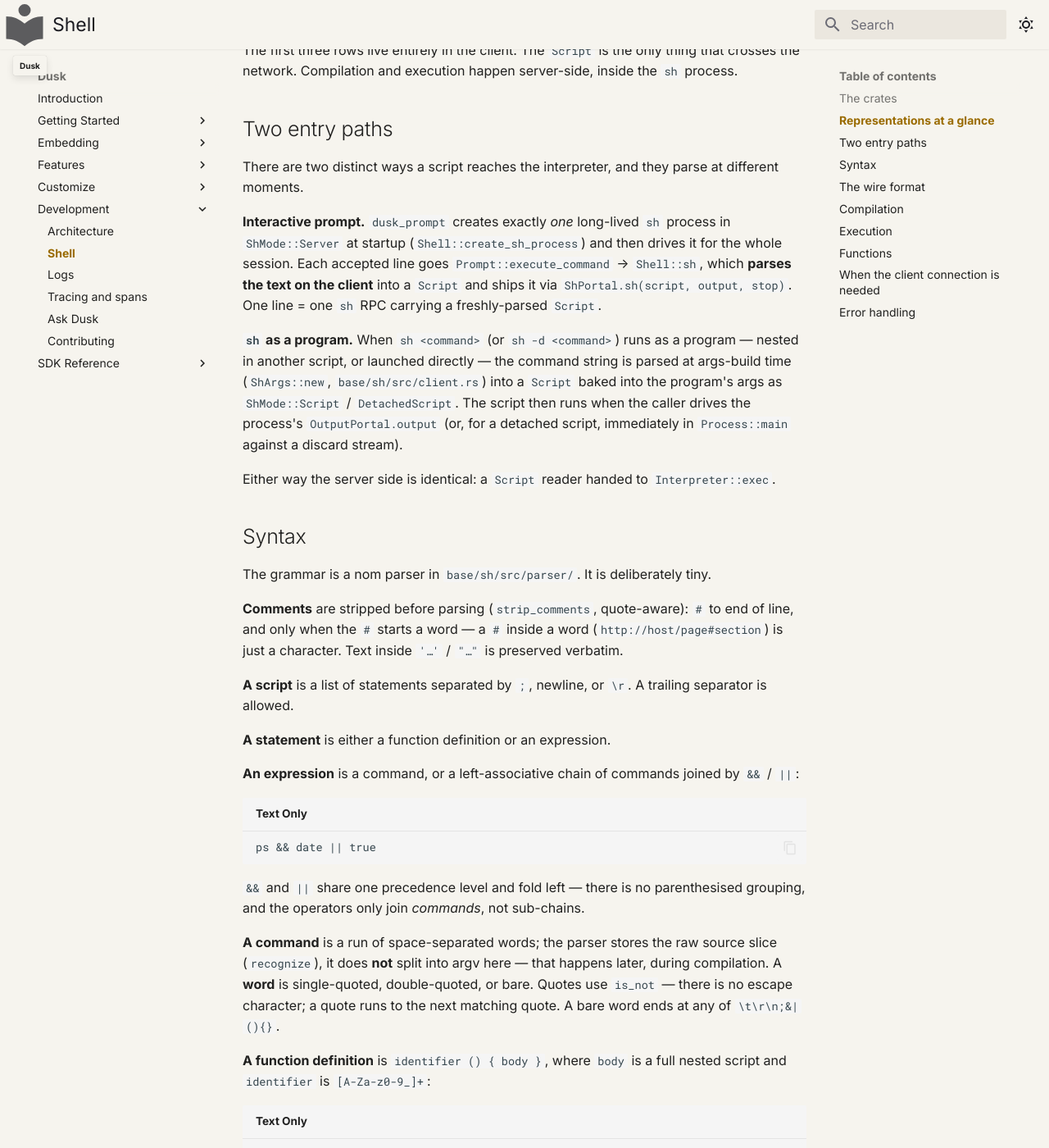
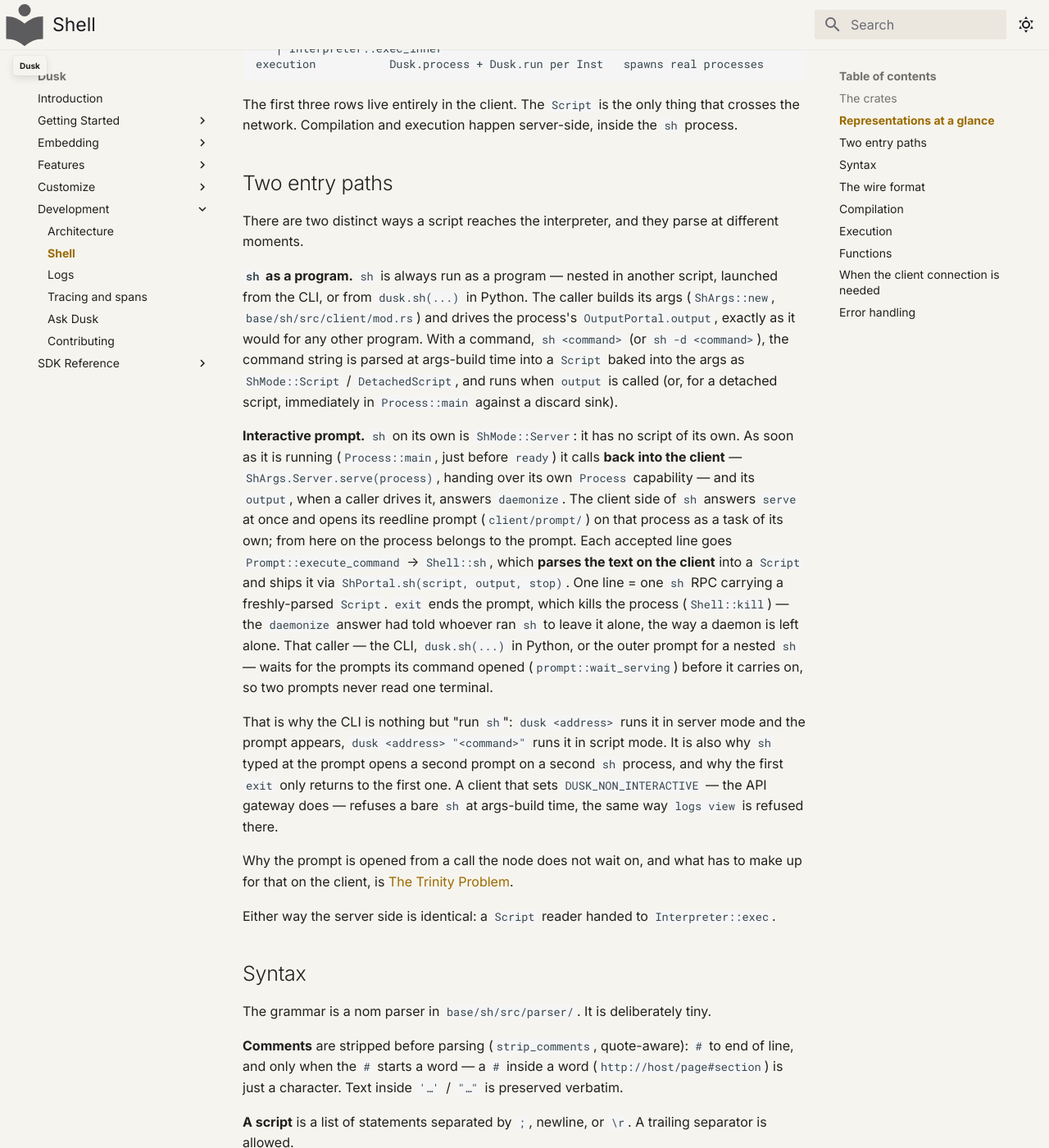
Before and after one commit to tomerze/dusk, an MkDocs documentation site: the page built from docs/docs/development/shell.md, in a window 1280 px wide and 1400 px high, scrolled down 1045 px. Shown: the whole window at 82% size. Built offline with MkDocs 1.6.1 and Material for MkDocs 9.7.7, drawn with Linux system fonts in a browser that asks for light colours; comment, search, counter and statistics services are not loaded; some of the changed text lies outside the part shown.

Commit message:
Describe how the prompt opens in the shell docs
"Two entry paths" said the prompt creates one long-lived `sh` at startup
and drives it for the session, and that `sh` as a program is the other,
separate case. That is now one path: `sh` is always run as a program,
and the prompt is what a server-mode one asks for.

Rewritten around that, with what it buys — the CLI being nothing but
"run `sh`", `sh` at the prompt opening a second prompt on a second
process, the first `exit` returning to the first — and the refusal under
`DUSK_NON_INTERACTIVE`.

````diff
--- a/docs/docs/development/shell.md
+++ b/docs/docs/development/shell.md
@@ -11,14 +11,15 @@ travel back.
 
 | Crate | Side | Role |
 |-------|------|------|
-| `dusk_prompt` | client (`std`) | reedline UI, builtins, draws output |
-| `dusk_shell` | client (`std`) | `Shell` — drives one long-lived `sh` process; `Connection` — the TCP/RPC link |
-| `base/sh` | both | the `sh` program. `parser/` + `client.rs` are client-side; `interpreter/` is server-side; `capnp/sh.capnp` is the wire contract |
+| `base/sh` | both | the `sh` program. `parser/` and `client/` are client-side; `interpreter/` is server-side; `capnp/sh.capnp` is the wire contract |
+| `base/sh/src/client/prompt/` | client (`std`) | reedline UI, builtins, draws output |
+| `base/sh/src/client/shell/` | client (`std`) | `Shell` — owns and drives a server-mode `sh` process; the ctrl+c stop scopes |
+| `dusk_connection` | client (`std`) | `Connection` — the TCP/RPC link |
 
 ## Representations at a glance
 
 ```
-raw text            "ps && date  # comment"           reedline buffer (dusk_prompt)
+raw text            "ps && date  # comment"           reedline buffer (client/prompt)
    │ strip_comments
 stripped text       "ps && date  "                    quote-aware comment removal
    │ nom (parser/tokenize.rs)
@@ -43,20 +44,41 @@ the `sh` process.
 There are two distinct ways a script reaches the interpreter, and they parse at
 different moments.
 
-**Interactive prompt.** `dusk_prompt` creates exactly *one* long-lived `sh`
-process in `ShMode::Server` at startup (`Shell::create_sh_process`) and then
-drives it for the whole session. Each accepted line goes
-`Prompt::execute_command` → `Shell::sh`, which **parses the text on the client**
-into a `Script` and ships it via `ShPortal.sh(script, output, stop)`. One line =
-one `sh` RPC carrying a freshly-parsed `Script`.
+**`sh` as a program.** `sh` is always run as a program — nested in another
+script, launched from the CLI, or from `dusk.sh(...)` in Python. The caller
+builds its args (`ShArgs::new`, `base/sh/src/client/mod.rs`) and drives the
+process's `OutputPortal.output`, exactly as it would for any other program. With
+a command, `sh <command>` (or `sh -d <command>`), the command string is parsed at
+args-build time into a `Script` baked into the args as `ShMode::Script` /
+`DetachedScript`, and runs when `output` is called (or, for a detached script,
+immediately in `Process::main` against a discard sink).
 
-**`sh` as a program.** When `sh <command>` (or `sh -d <command>`) runs as a
-program — nested in another script, or launched directly — the command string is
-parsed at args-build time (`ShArgs::new`, `base/sh/src/client.rs`) into a
-`Script` baked into the program's args as `ShMode::Script` / `DetachedScript`.
-The script then runs when the caller drives the process's `OutputPortal.output`
-(or, for a detached script, immediately in `Process::main` against a discard
-stream).
+**Interactive prompt.** `sh` on its own is `ShMode::Server`: it has no script of
+its own. As soon as it is running (`Process::main`, just before `ready`) it
+calls **back into the client** — `ShArgs.Server.serve(process)`, handing over
+its own `Process` capability — and its `output`, when a caller drives it,
+answers `daemonize`. The client side of `sh` answers `serve` at once and
+opens its reedline prompt (`client/prompt/`) on that process as a task of its
+own; from here on the process belongs to the prompt. Each
+accepted line goes `Prompt::execute_command` → `Shell::sh`, which **parses the
+text on the client** into a `Script` and ships it via
+`ShPortal.sh(script, output, stop)`. One line = one `sh` RPC carrying a
+freshly-parsed `Script`. `exit` ends the prompt, which kills the process
+(`Shell::kill`) — the `daemonize` answer had told whoever ran `sh` to leave it
+alone, the way a daemon is left alone. That caller — the CLI, `dusk.sh(...)` in
+Python, or the outer prompt for a nested `sh` — waits for the prompts its
+command opened (`prompt::wait_serving`) before it carries on, so two prompts
+never read one terminal.
+
+That is why the CLI is nothing but "run `sh`": `dusk <address>` runs it in
+server mode and the prompt appears, `dusk <address> "<command>"` runs it in
+script mode. It is also why `sh` typed at the prompt opens a second prompt on a
+second `sh` process, and why the first `exit` only returns to the first one.
+A client that sets `DUSK_NON_INTERACTIVE` — the API gateway does — refuses a
+bare `sh` at args-build time, the same way `logs view` is refused there.
+
+Why the prompt is opened from a call the node does not wait on, and what has
+to make up for that on the client, is [The Trinity Problem](trinity.md).
 
 Either way the server side is identical: a `Script` reader handed to
 `Interpreter::exec`.
@@ -234,10 +256,15 @@ RPC to the server on the hot path, and is the first thing to fail (silently, at
 | Spawning / killing the resulting process | No network — uses the server-local `dusk_core::local_client` |
 | Listing functions (highlighter, `functions` builtin) | Yes — `ShPortal.functions`, once per prompt |
 
-The connection itself is resilient: `Connection` and `Shell::create_sh_process`
-both wrap their capabilities in `capnp_rpc::auto_reconnect`, and a keepalive task
-pings `pid()` on an RTT-adaptive interval to measure latency and keep the
-reconnect warm.
+The connection itself is resilient: `Connection` wraps its client in
+`capnp_rpc::auto_reconnect`, and so does `Shell` its `sh` process — the served
+one is its first incarnation, and when a call finds the node gone
+(`Shell::create_sh_process`) a fresh server-mode `sh` is created on the node
+that answers next. That replacement serves itself on start like any
+server-mode `sh`, and `serve` is idempotent on the client: a process a `Shell`
+already holds opens nothing, so no second prompt appears. A keepalive task pings the process's `pid()` on an
+RTT-adaptive interval to measure the latency the prompt displays and to keep the
+reconnect warm; while it fails the status line reads `disconnected`.
 
 ## Error handling
 
````
